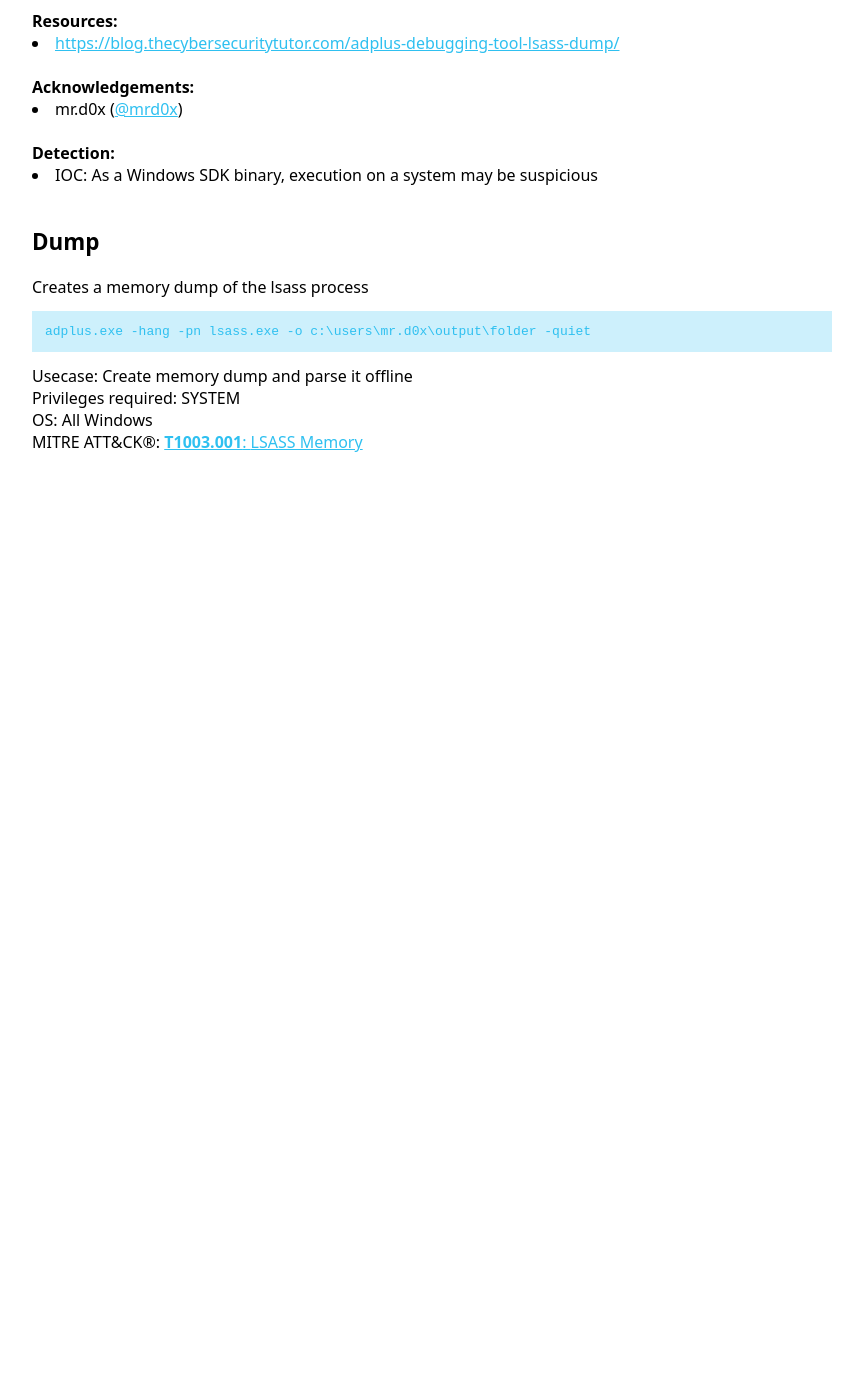
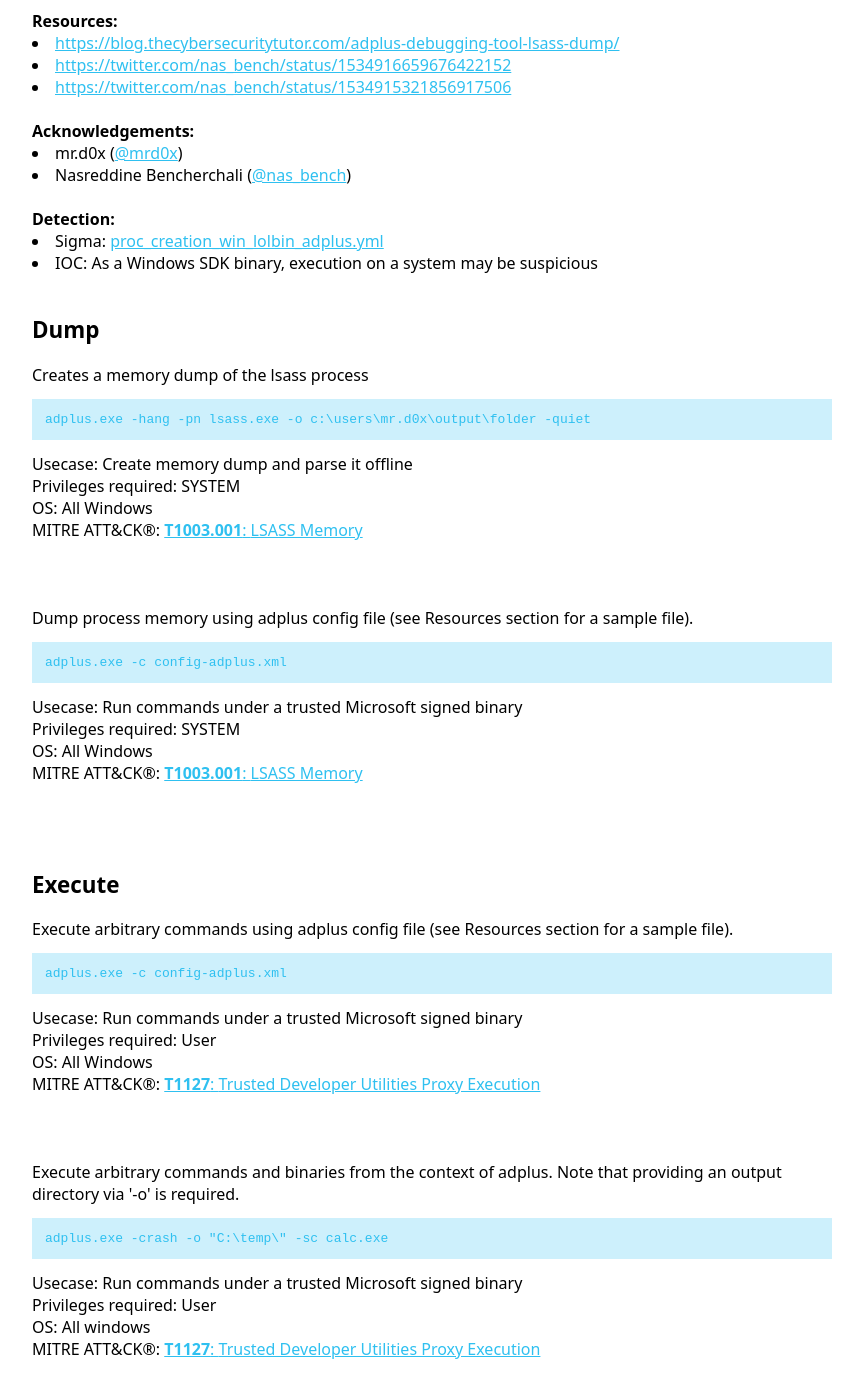
Before and after one commit to LOLBAS-Project/LOLBAS-Project.github.io, a Jekyll site: the page built from _lolbas/OtherMSBinaries/Adplus.md, in a window 1280 px wide and 1400 px high, scrolled down 290 px. Shown: the whole window, without its empty margins (208-1071 px from the left). Built offline with Jekyll 4.4.1, drawn with Linux system fonts in a browser that asks for light colours; before the commit the page ends 900 px from its top, so only the background shows below that.

Commit message:
Applying update LOLBAS-Project/LOLBAS@0d7efb8ead39606e183d32cc1b5738500c9a165b

```diff
--- a/_lolbas/OtherMSBinaries/Adplus.md
+++ b/_lolbas/OtherMSBinaries/Adplus.md
@@ -11,16 +11,42 @@ Commands:
     Privileges: SYSTEM
     MitreID: T1003.001
     OperatingSystem: All Windows
+  - Command: adplus.exe -c config-adplus.xml
+    Description: Execute arbitrary commands using adplus config file (see Resources section for a sample file).
+    Usecase: Run commands under a trusted Microsoft signed binary
+    Category: Execute
+    Privileges: User
+    MitreID: T1127
+    OperatingSystem: All Windows
+  - Command: adplus.exe -c config-adplus.xml
+    Description: Dump process memory using adplus config file (see Resources section for a sample file).
+    Usecase: Run commands under a trusted Microsoft signed binary
+    Category: Dump
+    Privileges: SYSTEM
+    MitreID: T1003.001
+    OperatingSystem: All Windows
+  - Command: adplus.exe -crash -o "C:\temp\" -sc calc.exe
+    Description: Execute arbitrary commands and binaries from the context of adplus. Note that providing an output directory via '-o' is required.
+    Usecase: Run commands under a trusted Microsoft signed binary
+    Category: Execute
+    Privileges: User
+    MitreID: T1127
+    OperatingSystem: All windows
 Full_Path:
   - Path: C:\Program Files (x86)\Windows Kits\10\Debuggers\x64\adplus.exe
   - Path: C:\Program Files (x86)\Windows Kits\10\Debuggers\x86\adplus.exe
 Code_Sample:
-  - Code:
+  - Code: https://gist.github.com/nasbench/e34ca2cd90e3a845a558a102a4f607da
 Detection:
+  - Sigma: https://github.com/SigmaHQ/sigma/blob/6199a703221a98ae6ad343c79c558da375203e4e/rules/windows/process_creation/proc_creation_win_lolbin_adplus.yml
   - IOC: As a Windows SDK binary, execution on a system may be suspicious
 Resources:
   - Link: https://blog.thecybersecuritytutor.com/adplus-debugging-tool-lsass-dump/
+  - Link: https://twitter.com/nas_bench/status/1534916659676422152
+  - Link: https://twitter.com/nas_bench/status/1534915321856917506
 Acknowledgement:
   - Person: mr.d0x
     Handle: '@mrd0x'
+  - Person: Nasreddine Bencherchali
+    Handle: '@nas_bench'
 ---
```
Also changed, not shown: _lolbas/Binaries/Msdt.md (+12 -3 lines), _lolbas/Binaries/Pcwrun.md (+11 -3 lines), _lolbas/Binaries/wt.md (added, +23 -0 lines), _lolbas/OtherMSBinaries/Cdb.md (+12 -2 lines), _lolbas/OtherMSBinaries/OpenConsole.md (added, +26 -0 lines), _lolbas/OtherMSBinaries/Wsl.md (+11 -1 lines), _lolbas/Scripts/Launch-VsDevShell.md (added, +31 -0 lines).
